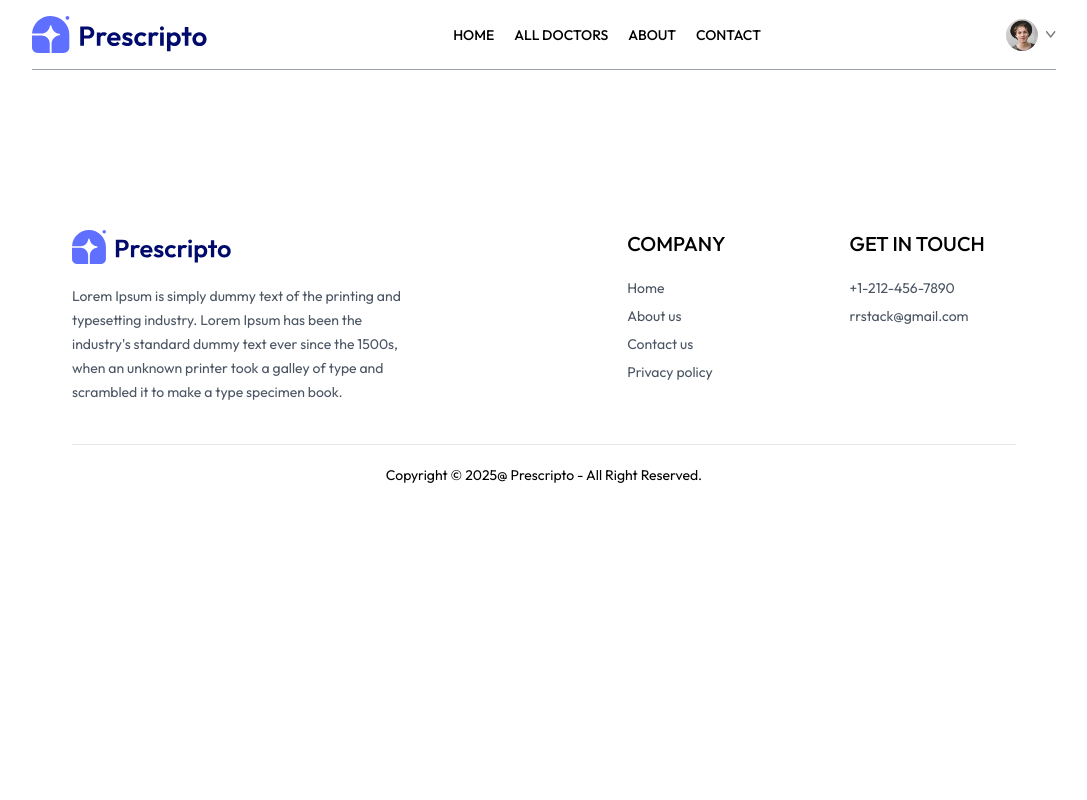
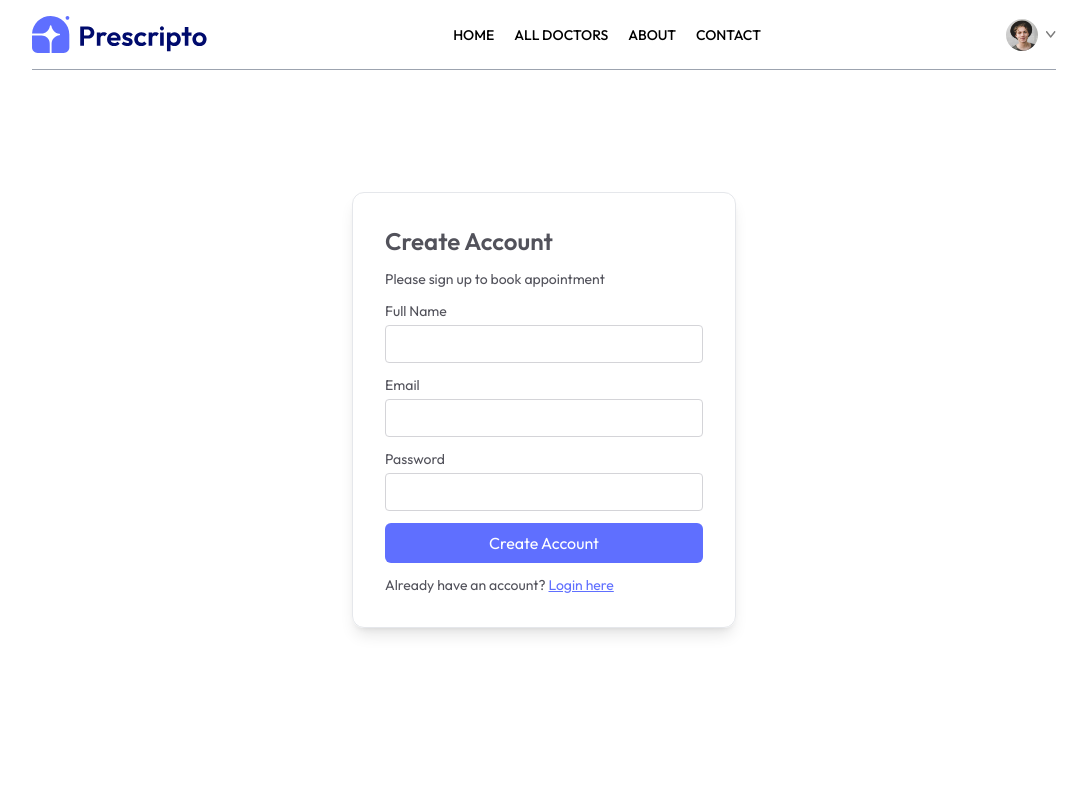
Before and after one commit to riddhampatel/Doctor-Appointment-Booking-System, a React (Vite) app in the folder frontend/: page /login in a window 1280 px wide. Shown: the top 800 px of the page, without its empty margins (96-1183 px from the left). Built offline with nearby package versions, Linux system fonts and the light colour scheme.

Commit message:
Login page done

```diff
--- a/frontend/src/pages/Login.jsx
+++ b/frontend/src/pages/Login.jsx
@@ -1,9 +1,86 @@
-import React from 'react'
+import React, { useState } from "react";
 
 const Login = () => {
+  const [state, setState] = useState("Sign Up");
+
+  const [email, setEmail] = useState("");
+  const [password, setPassword] = useState("");
+  const [name, setName] = useState("");
+
+  const onSubmitHandler = async (event) => {
+    event.preventDefault();
+  };
+
   return (
-    <div></div>
-  )
-}
+    <form className="min-h-[80vh] flex items-center">
+      <div className="flex flex-col gap-3 m-auto items-start p-8 min-w-[340px] sm:min-w-96 border rounded-xl text-zinc-600 text-sm shadow-lg ">
+        <p className="text-2xl font-semibold">
+          {state === "Sign Up" ? "Create Account" : "Login"}
+        </p>
+        <p>
+          Please {state === "Sign Up" ? "sign up" : "log in"} to book
+          appointment
+        </p>
+        {state === "Sign Up" && (
+          <div className="w-full">
+            <p>Full Name</p>
+            <input
+              className="border border-zinc-300 rounded w-full p-2 mt-1"
+              type="text"
+              onChange={(e) => setName(e.target.value)}
+              value={name}
+              required
+            />
+          </div>
+        )}
 
-export default Login
+        <div className="w-full">
+          <p>Email</p>
+          <input
+            className="border border-zinc-300 rounded w-full p-2 mt-1"
+            type="email"
+            onChange={(e) => setEmail(e.target.value)}
+            value={email}
+            required
+          />
+        </div>
+        <div className="w-full">
+          <p>Password</p>
+          <input
+            className="border border-zinc-300 rounded w-full p-2 mt-1"
+            type="password"
+            onChange={(e) => setPassword(e.target.value)}
+            value={password}
+            required
+          />
+        </div>
+        <button className="bg-primary text-white w-full py-2 rounded-md text-base">
+          {state === "Sign Up" ? "Create Account" : "Login"}
+        </button>
+        {state === "Sign Up" ? (
+          <p>
+            Already have an account?{" "}
+            <span
+              onClick={() => setState("Login")}
+              className="text-primary underline cursor-pointer"
+            >
+              Login here
+            </span>
+          </p>
+        ) : (
+          <p>
+            Create a new account?{" "}
+            <span
+              onClick={() => setState("Sign Up")}
+              className="text-primary underline cursor-pointer"
+            >
+              click here
+            </span>
+          </p>
+        )}
+      </div>
+    </form>
+  );
+};
+
+export default Login;
```
